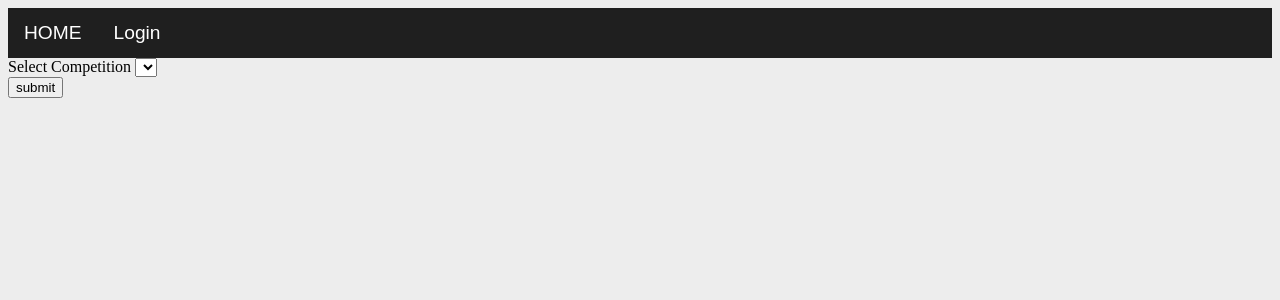
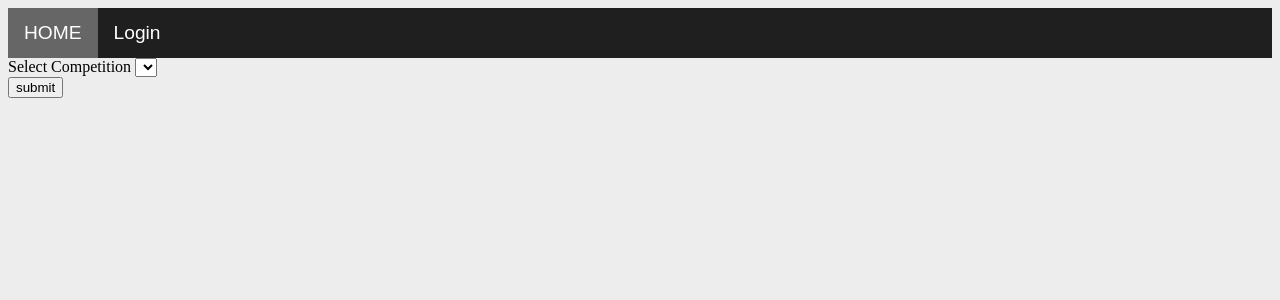
Before and after one commit to Niko361/cos20031, a PHP site: page /PreScore.php in a window 1280 px wide, with the pointer over the restyled element. Shown: the top 300 px of the page. Run offline with PHP 8.4, Linux system fonts and the light colour scheme; data that the repository does not hold is empty.

Commit message:
hover css

```diff
--- a/styles/style.css
+++ b/styles/style.css
@@ -27,6 +27,6 @@ body {
 }
 
 /* Add background color to navbar links on hover */
-.navbar a:hover, {
+.navbar a:hover {
   background-color: #666666;
 }
```
